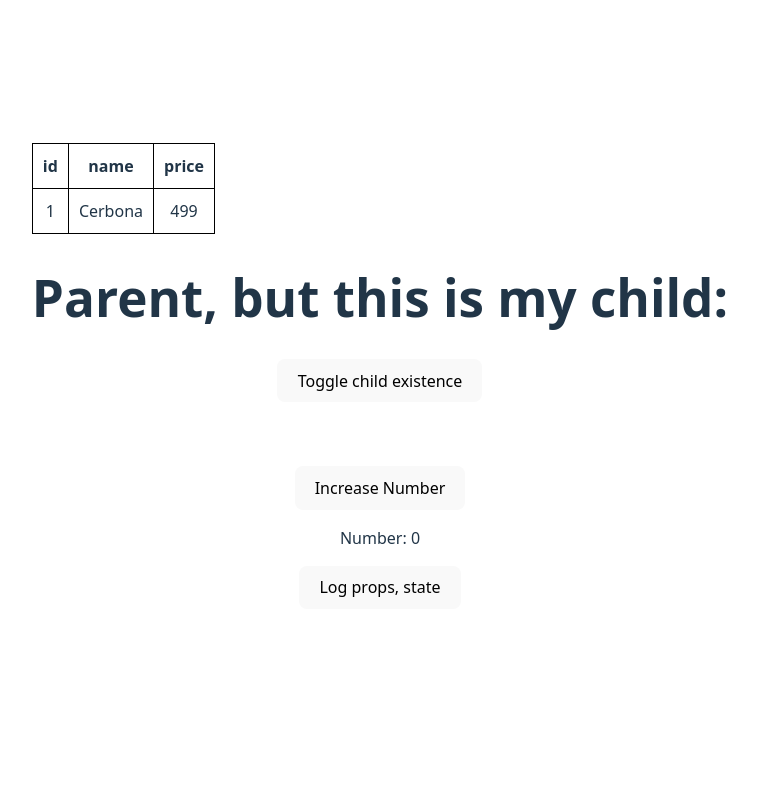
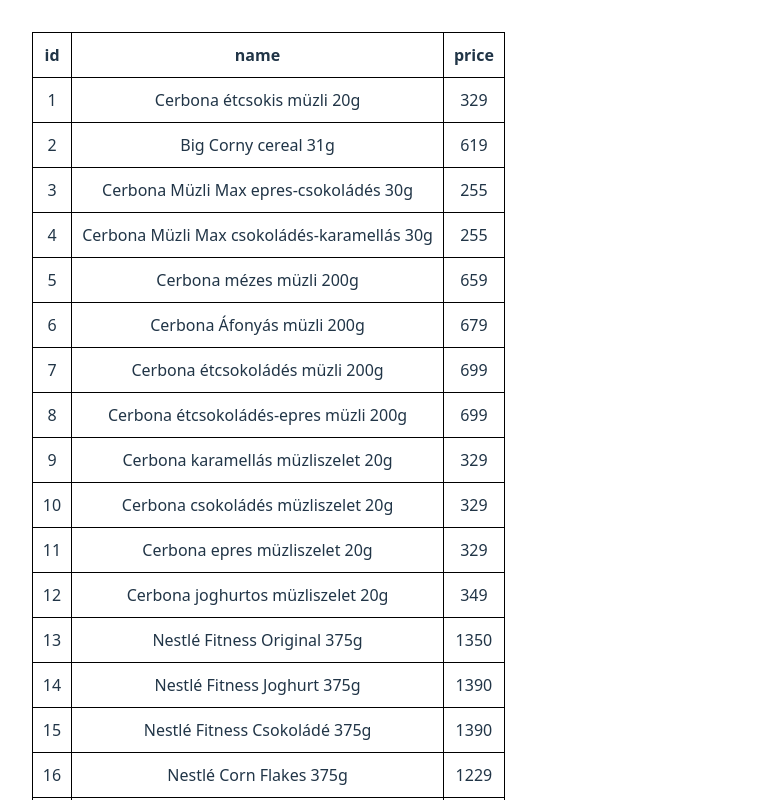
Before and after one commit to harmathzs/ftp-13a, a React (Vite) app in the folder react-app/: page / in a window 1280 px wide. Shown: the top 800 px of the page, without its empty margins (260-1017 px from the left). Built offline with nearby package versions, Linux system fonts and the light colour scheme.

Commit message:
Use state

```diff
--- a/react-app/src/DataTable.jsx
+++ b/react-app/src/DataTable.jsx
@@ -16,11 +16,15 @@
                         </tr>
                     </thead>
                     <tbody>
-                        <tr>
-                            <td>1</td>
-                            <td>Cerbona</td>
-                            <td>499</td>
-                        </tr>
+                        {this.state.fileContent.length>=1 &&
+                            this.state.fileContent.map(([id, name, price])=>(
+                                <tr key={id}>
+                                    <td>{id}</td>
+                                    <td>{name}</td>
+                                    <td>{price}</td>
+                                </tr>
+                            ))
+                        }
                     </tbody>
                 </table>
             </div>
@@ -41,10 +45,12 @@
             lines = lines.map(line=>line.trim().split(';').map(
                 cellStr=>cellStr.substring(1, cellStr.length-1)
             ) )
+            lines.shift()
+            lines.pop()
 
             console.log('lines', lines)
 
-            this.setState({fileContent})
+            this.setState({fileContent: lines})
         })
         .catch(console.warn)
     }
```
